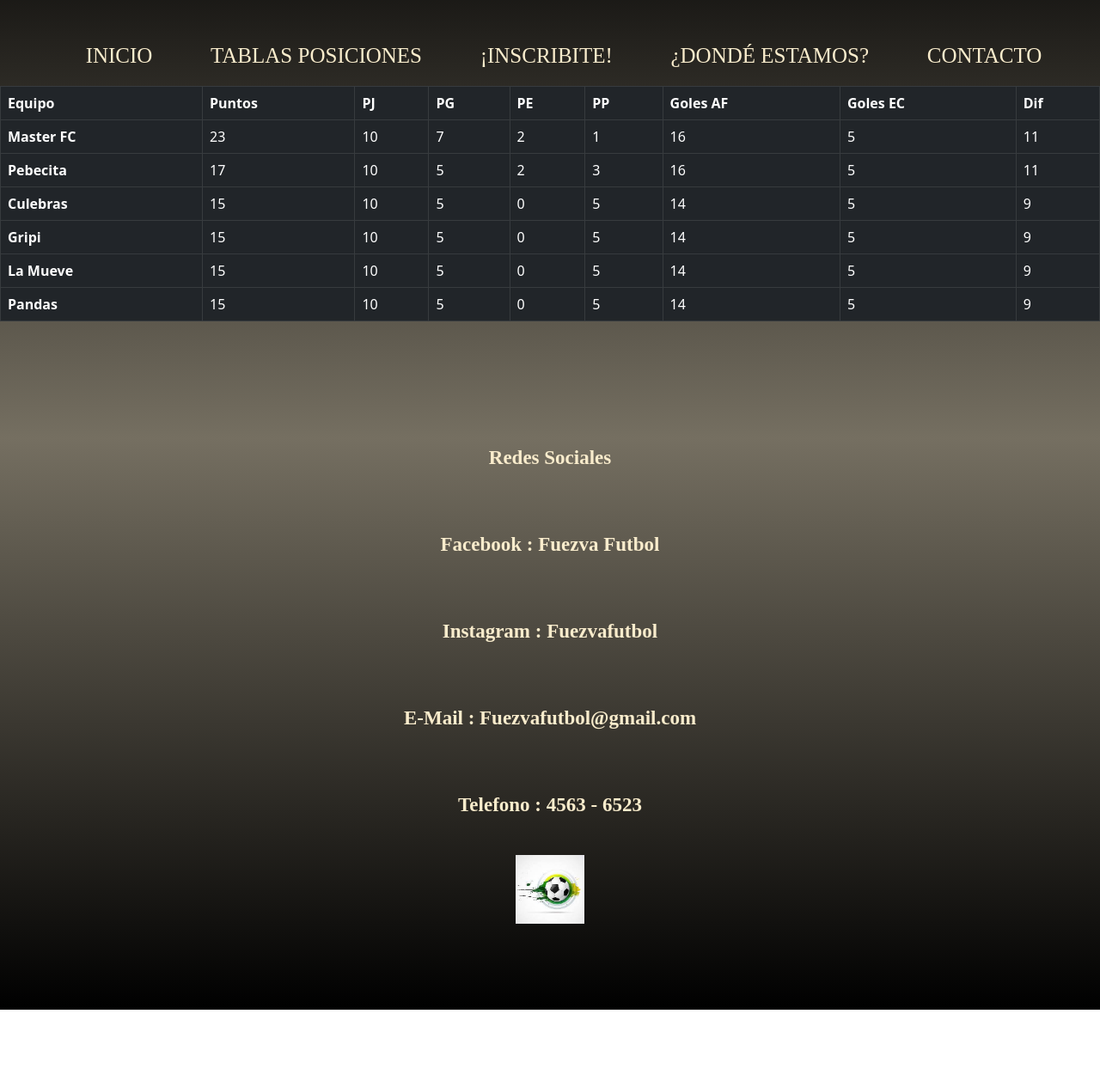
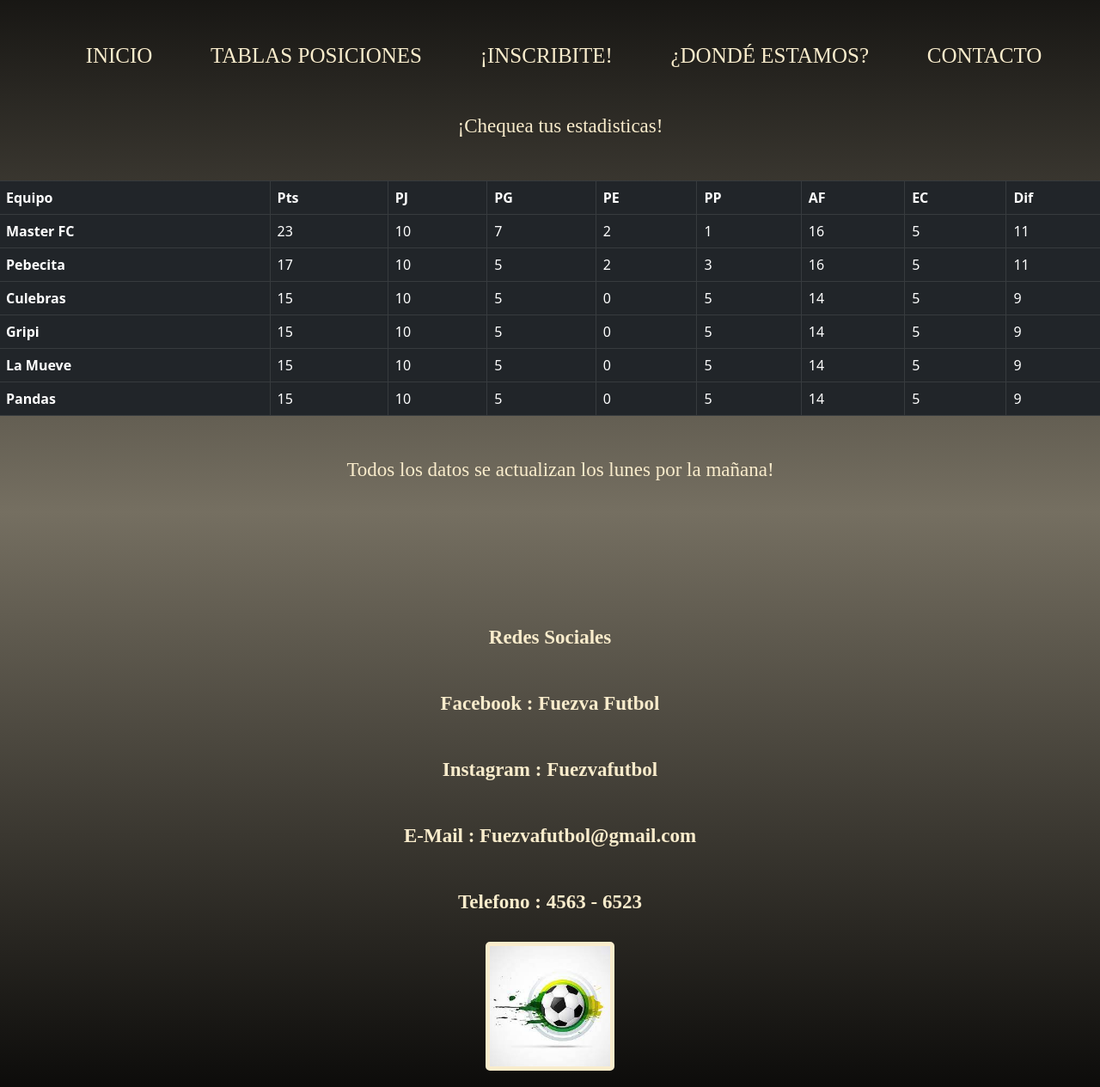
Before and after one commit to Fprobaos/Fuezva-Probaos, a plain HTML site: page pages/tablasposiciones.html in a window 1280 px wide. Shown: the part 155-1420 px from the top of the page at 86% size. Before the commit the page ends 1330 px from the top, so only its background shows below. Drawn offline with nearby package versions, Linux system fonts and the light colour scheme.

Commit message:
Segunda entrega proyecto final

```diff
--- a/pages/tablasposiciones.html
+++ b/pages/tablasposiciones.html
@@ -13,11 +13,17 @@
     </head>
 
       <body>
-            <header>
+
+          <div class="container-fluid p-0">
+
+              <header class="row">
+
+                  <div class="col-12">
 
                       <h1 class="titulo">TABLAS & POSICIONES</h1>
 
                       <nav>
+
                           <ul class="menu animate__animated animate__backInLeft">
                               <li><a class="links" href="../index.html">INICIO</a></li>
                               <li><a class="links" href="./tablasposiciones.html">TABLAS POSICIONES</a></li>
@@ -25,23 +31,28 @@
                               <li><a class="links" href="./dondeestamos.html">¿DONDÉ ESTAMOS?</a></li>
                               <li><a class="links" href="./contacto.html">CONTACTO</a></li>
                           </ul>
+
                       </nav>
+
+                  </div>
 
               </header>
 
-            <section>
+              <section class="row">
 
-                <table class="col-lg-12 table table-dark table-bordered tabla">
+                  <p class="texto">¡Chequea tus estadisticas!</p>
+
+                  <table class="col-lg-12 table table-dark table-bordered table-responsive">
                       <thead>
                         <tr>
                           <th scope="col">Equipo</th>
-                        <th scope="col">Puntos</th>
+                          <th scope="col">Pts</th>
                           <th scope="col">PJ</th>
                           <th scope="col">PG</th>
                           <th scope="col">PE</th>
                           <th scope="col">PP</th>
-                        <th scope="col">Goles AF</th>
-                        <th scope="col">Goles EC</th>
+                          <th scope="col">AF</th>
+                          <th scope="col">EC</th>
                           <th scope="col">Dif</th>
                         </tr>
                       </thead>
@@ -117,27 +128,29 @@
 
               </section>
 
-            <div class="row">
 
-                <div class="col-lg-12">
+              <section class="row">
+                <p class="texto col-lg-12">Todos los datos se actualizan los lunes por la mañana! </p>
+              </section>
 
-                    <footer class="info">
 
-                        <div>
+
+              <footer class="row">
+
+                <div class="col-lg-12 info">
+
                     <p class="texto">Redes Sociales</p>
                     <p class="texto">Facebook : Fuezva Futbol</p>
                     <p class="texto">Instagram : Fuezvafutbol</p>
                     <p class="texto">E-Mail : Fuezvafutbol@gmail.com</p>
                     <p class="texto">Telefono : 4563 - 6523</p>
+                    <img src="../assets/logo.jpg" alt="" class="logo">
+
                 </div>
-
-                        <img src="../assets/logo.jpg" alt="" class="logo">
 
               </footer>
 
           </div>
 
-            </div>
-
       </body>
 </html>
--- a/style.css
+++ b/style.css
@@ -33,7 +33,7 @@ body{
 
 .texto{
     font-family:'Times New Roman', Times, serif;
-    font-size: 17px;
+    font-size: 20px;
     margin-left: 12px;
     margin-right: 12px;
     padding: 15px;
@@ -69,17 +69,31 @@ body{
 }
 
 .info{
-    color: #F9ECCC ;
     font-weight: bold;
     padding: 10px;
     display: flex;
     flex-direction: column;
     align-items: center;
-    line-height: 25px;
+    line-height: 1px;
 }
 
 .logo{
-    width: 10vh;
+    width: 150px;
+    height: 150px;
+    border: 5px solid #F9ECCC;
+    border-radius: 5px;
+    -webkit-border-radius: 5px;
+    -moz-border-radius: 5px;
+    -ms-border-radius: 5px;
+    -o-border-radius: 5px;
+}
+
+.formulario{
+    padding: 30px;
+}
+
+.table{
+    margin: 10px;
 }
 
 
@@ -121,7 +135,7 @@ body{
 .texto{
     font-size: 23px;
     padding: 30px;
-    text-align: center
+    text-align: center;
 }
 
 
@@ -152,4 +166,6 @@ body{
     padding: 100px;
 }
 
+
+
 }
```
Also changed, not shown: index.html (+19 -21 lines), pages/contacto.html (+23 -19 lines), pages/dondeestamos.html (+27 -13 lines), pages/inscribite.html (+14 -11 lines), assets/Google-Maps.jpg (added). Lines whose indentation alone changed are shown as unchanged.
